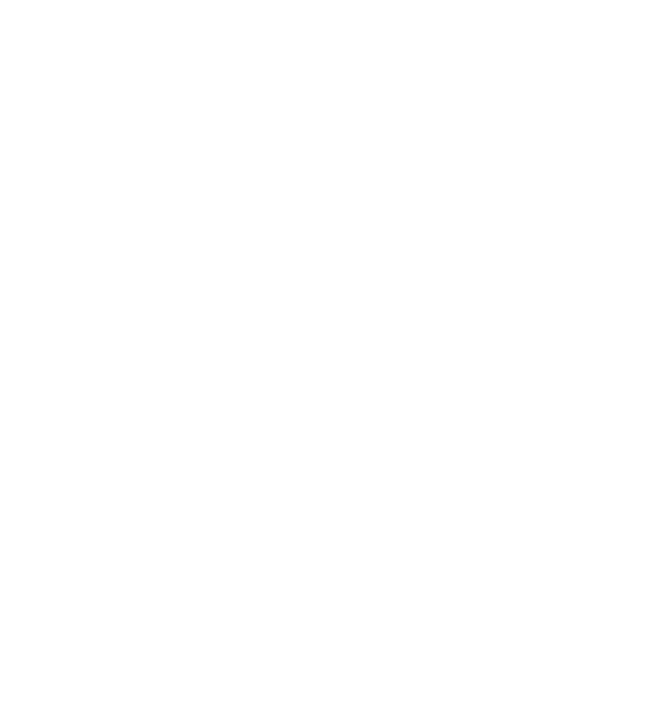
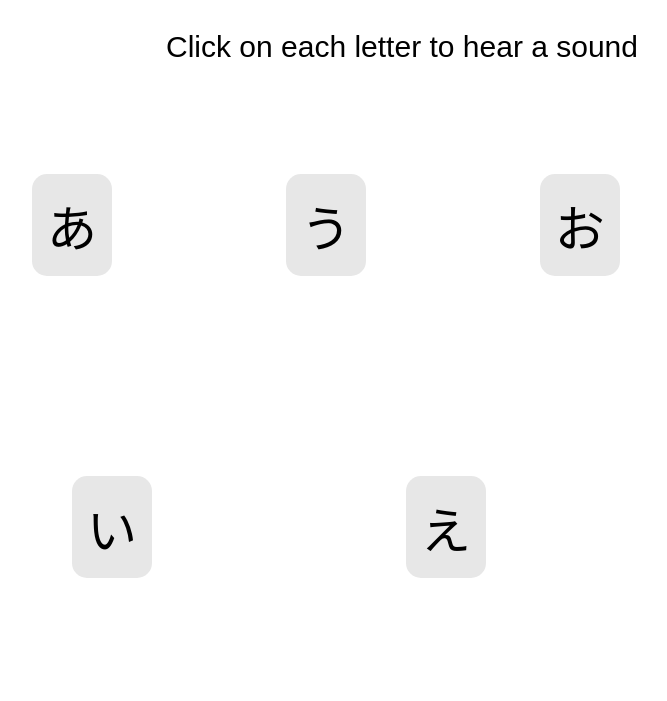
Before and after one commit to emico7/kana-ninja, a plain HTML site: page index.html in a window 1280 px wide. Shown: the whole page, without its empty margins (238-905 px from the left). Drawn offline with nearby package versions, Linux system fonts and the light colour scheme.

Commit message:
Index page

```diff
--- a/index.html
+++ b/index.html
@@ -2,9 +2,29 @@
 <html>
     <head>
         <meta charset="utf-8">
-        <title></title>
+        <title>Kana Ninja - You will learn how to read Japanese characters like a ninja!</title>
+        <link rel="stylesheet" type="text/css" href="styles/index.css">
     </head>
     <body>
         <!-- Build wireframe here! -->
+        <div>
+            <div class="container">
+                <div class="instruction">
+                    <p>Click on each letter to hear a sound</p>
+                </div>
+                <div class="row1">
+                    <div class="letter" data-audio="1_a">あ</div>
+                    <div class="letter" data-audio="3_u">う</div>
+                    <div class="letter" data-audio="5_o">お</div>
+                </div>
+                <div class="row2">
+                    <div class="letter" data-audio="2_i">い</div>
+                    <div class="letter" data-audio="4_e">え</div>
+                </div>
+            </div>
+        </div>
+        <script src="https://code.jquery.com/jquery-2.1.3.min.js"></script>
+        <script src="https://cdnjs.cloudflare.com/ajax/libs/buzz/1.2.0/buzz.min.js"></script>
+        <script src="scripts/main.js"></script>
     </body>
 </html>
--- a/scripts/main.js
+++ b/scripts/main.js
@@ -5,3 +5,26 @@
 // Level 3 - randomly choose from level 3 set of words
 // Level 4 - randomly choose from level 4 set of words
 // Level 5 - randomly choose from level 5 set of words
+
+// $(document).ready(function() {
+// });
+$(document).ready(function() {
+    console.log("loaded");
+});
+
+var $letter = $('.letter');
+
+$letter.click(function() {
+    // read the audio data property
+    var audioFileName = $(this).data("audio");
+
+    // create a buzz sound with the audio file
+    var sound = new buzz.sound("assets/audio/" + audioFileName, {
+        formats: [ 'm4a' ],
+        preload: true
+    });
+    console.log(sound);
+    // play the sound
+
+    sound.play();
+});
--- /dev/null
+++ b/styles/index.css
@@ -0,0 +1,31 @@
+body {
+    font-family:  "ヒラギノ角ゴ Pro W3", "Hiragino Kaku Gothic Pro",Osaka, "メイリオ", Meiryo, "ＭＳ Ｐゴシック", "MS PGothic", sans-serif;
+}
+
+.instruction {
+    text-align: center;
+    font-size: 30px;
+}
+
+.container {
+    font-size: 50px;
+    max-width: 900px;
+    margin-left: auto;
+    margin-right: auto;
+}
+
+.row1 .letter {
+    display: inline-block;
+    margin: 80px;
+    background-color: #E7E7E7;
+    padding: 15px;
+    border-radius: 15px;
+}
+
+.row2 .letter {
+    display: inline-block;
+    margin: 120px;
+    background-color: #E7E7E7;
+    padding: 15px;
+    border-radius: 15px;
+}
```
Also changed, not shown: assets/images/arrow-up.jpg (added), assets/images/happy-pink-heart.png (added), assets/images/house.jpg (added), 10 other files.
